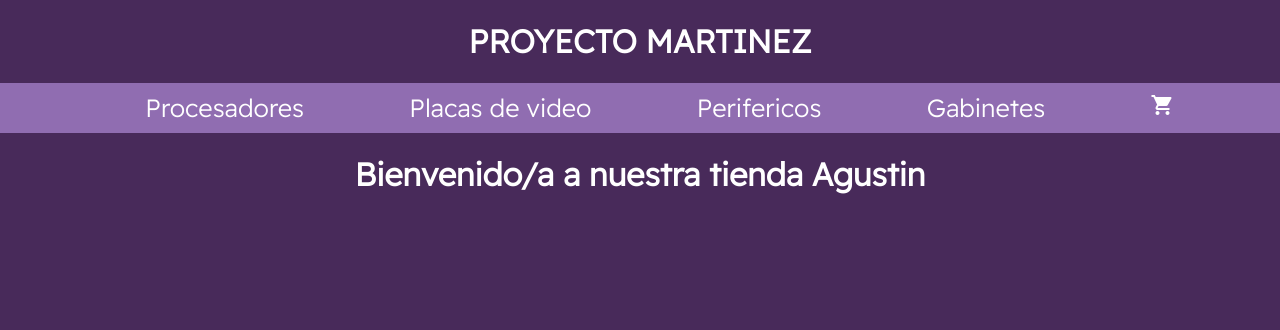
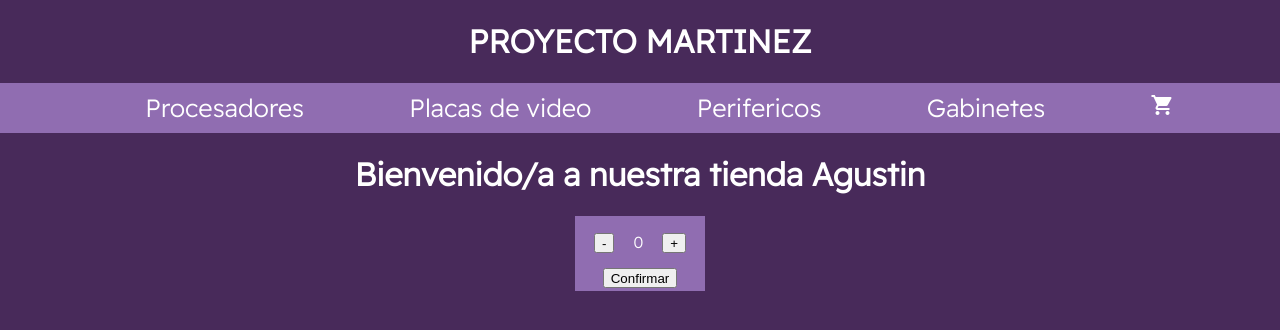
Before and after one commit to Nimatii/proyectomartineznicolas, a React (Create React App) app: page / in a window 1280 px wide. Shown: the top 330 px of the page. Built offline with nearby package versions, Linux system fonts and the light colour scheme.

Commit message:
contador

```diff
--- /dev/null
+++ b/src/componentes/main/ItemCount.js
@@ -0,0 +1,34 @@
+import React from 'react'
+import { useState } from 'react'
+
+import "./itemCount.css"
+
+export default function ItemCount(props) {
+
+    const [count, setCount] = useState(0)
+
+    const sumar=() =>{
+        if(count < (props.stock))
+        {setCount(count + 1)}
+    }
+
+    const restar=() =>{
+        if(count > 0)
+        {setCount(count - 1)}
+    }
+
+
+
+    return (
+        <div className='container'>
+            <div id='contador'>
+                <button onClick={restar}>-</button>
+                <p>{count}</p>
+                <button onClick={sumar}>+</button>
+            </div>
+            <div id="confirmar">
+                <button onClick={props.onAdd}>Confirmar</button>
+            </div>
+        </div>
+    )
+}
--- a/src/componentes/main/ItemListContainer.js
+++ b/src/componentes/main/ItemListContainer.js
@@ -1,4 +1,5 @@
 import React from "react";
+import ItemCount from "./ItemCount";
 
 import "./itemlistcontainer.css"
 
@@ -9,10 +10,19 @@ import "./itemlistcontainer.css"
 
 
 const ItemListContainer = (props) =>{
-    return (
+
+    const onAdd = () =>{
+        alert("perdon, no entendi bien que hacia esta funcion y lo del callback")
+    }
+
+    return (<>
         <div>
             <h1>Bienvenido/a a nuestra tienda {props.nombre}</h1>
         </div>
+        <div>
+            <ItemCount stock={5} initial={0} onAdd={onAdd}/>
+        </div>
+        </>
     )
 }
 
--- /dev/null
+++ b/src/componentes/main/itemCount.css
@@ -0,0 +1,23 @@
+.container{
+    margin: auto;
+    width: 130px;
+    height: 75px;
+    background-color: rgb(144, 109, 177);
+}
+
+
+#contador{
+    display: flex;
+    justify-content: space-evenly;
+    align-items: baseline;
+}
+
+#confirmar{
+display: flex;
+justify-content: center;
+}
+
+
+button{
+    height: 20px;
+}
```
